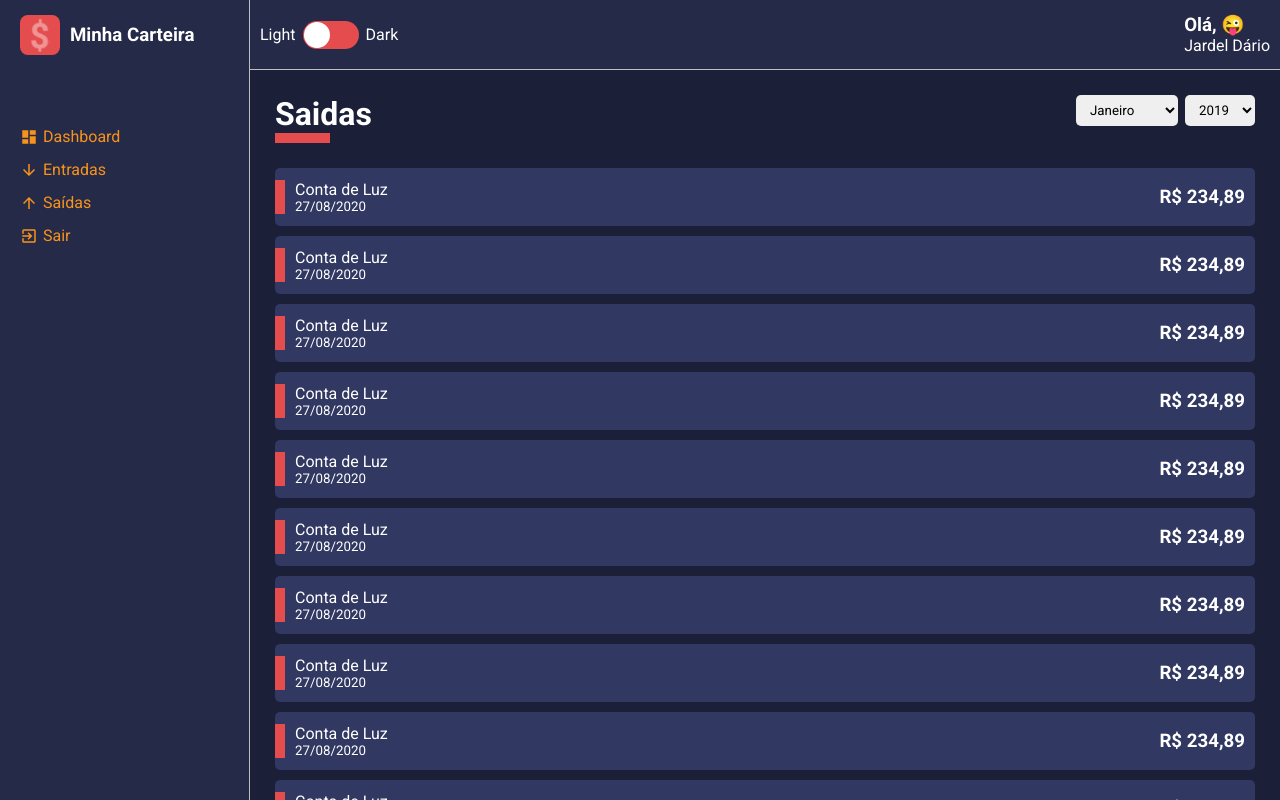
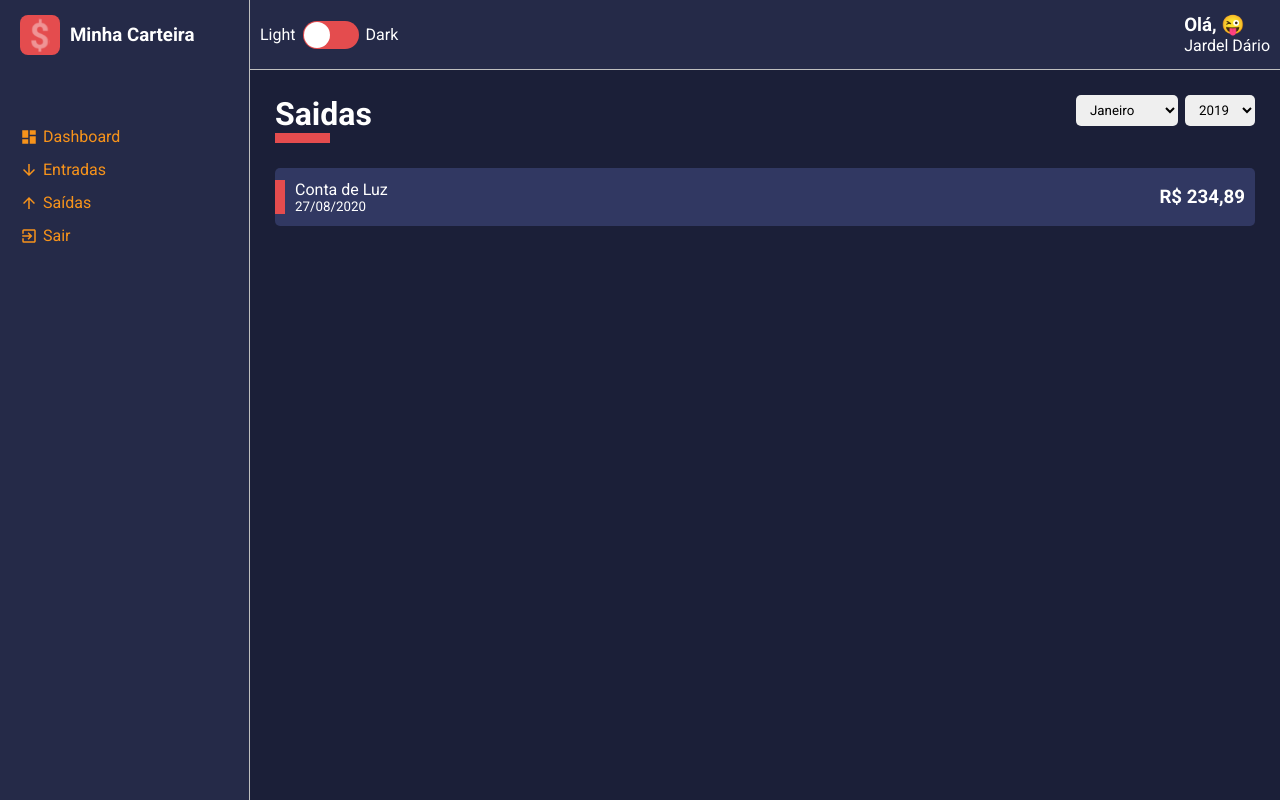
Before and after one commit to jardeldario/minha-carteira, a React (Create React App) app: page / in a window 1280 px wide. Built offline with nearby package versions, Linux system fonts and the light colour scheme.

Commit message:
finish lesson: Aula 19 (Seçao 3)

```diff
--- a/src/components/HistoryFinanceCard/index.tsx
+++ b/src/components/HistoryFinanceCard/index.tsx
@@ -3,7 +3,6 @@ import React from 'react';
 import { Container, Tag } from './styles';
 
 interface IHistoryFinanceCard {
-    cardColor: string;
     tagColor: string;
     title: string;
     subtitle: string;
@@ -11,10 +10,10 @@ interface IHistoryFinanceCard {
 }
 
 const HistoryFinanceCard: React.FC<IHistoryFinanceCard> = ({
-    cardColor, tagColor, title, subtitle, amount
+    tagColor, title, subtitle, amount
 }) => {
   return (
-    <Container color={cardColor}>
+    <Container>
         <Tag color={tagColor} />
         <div>
             <span>{title}</span>
--- a/src/components/HistoryFinanceCard/styles.ts
+++ b/src/components/HistoryFinanceCard/styles.ts
@@ -1,15 +1,11 @@
 import styled from 'styled-components';
-
-interface IContainerProps {
-    color: string;
-}
 
 interface ITagProps {
     color: string;
 }
 
-export const Container = styled.li<IContainerProps>`
-    background-color: ${props => props.color};
+export const Container = styled.li`
+    background-color: ${props => props.theme.colors.tertiary};
 
     list-style: none;
     border-radius: 5px;
--- a/src/pages/List/index.tsx
+++ b/src/pages/List/index.tsx
@@ -38,70 +38,6 @@ const List: React.FC = () => {
 
             <Content>
                 <HistoryFinanceCard
-                    cardColor="#313862"
-                    tagColor="#e44c4e"
-                    title="Conta de Luz"
-                    subtitle="27/08/2020"
-                    amount="R$ 234,89"
-                />
-                <HistoryFinanceCard
-                    cardColor="#313862"
-                    tagColor="#e44c4e"
-                    title="Conta de Luz"
-                    subtitle="27/08/2020"
-                    amount="R$ 234,89"
-                />
-                <HistoryFinanceCard
-                    cardColor="#313862"
-                    tagColor="#e44c4e"
-                    title="Conta de Luz"
-                    subtitle="27/08/2020"
-                    amount="R$ 234,89"
-                />
-                <HistoryFinanceCard
-                    cardColor="#313862"
-                    tagColor="#e44c4e"
-                    title="Conta de Luz"
-                    subtitle="27/08/2020"
-                    amount="R$ 234,89"
-                />
-                <HistoryFinanceCard
-                    cardColor="#313862"
-                    tagColor="#e44c4e"
-                    title="Conta de Luz"
-                    subtitle="27/08/2020"
-                    amount="R$ 234,89"
-                />
-                <HistoryFinanceCard
-                    cardColor="#313862"
-                    tagColor="#e44c4e"
-                    title="Conta de Luz"
-                    subtitle="27/08/2020"
-                    amount="R$ 234,89"
-                />
-                <HistoryFinanceCard
-                    cardColor="#313862"
-                    tagColor="#e44c4e"
-                    title="Conta de Luz"
-                    subtitle="27/08/2020"
-                    amount="R$ 234,89"
-                />
-                <HistoryFinanceCard
-                    cardColor="#313862"
-                    tagColor="#e44c4e"
-                    title="Conta de Luz"
-                    subtitle="27/08/2020"
-                    amount="R$ 234,89"
-                />
-                <HistoryFinanceCard
-                    cardColor="#313862"
-                    tagColor="#e44c4e"
-                    title="Conta de Luz"
-                    subtitle="27/08/2020"
-                    amount="R$ 234,89"
-                />
-                <HistoryFinanceCard
-                    cardColor="#313862"
                     tagColor="#e44c4e"
                     title="Conta de Luz"
                     subtitle="27/08/2020"
```
